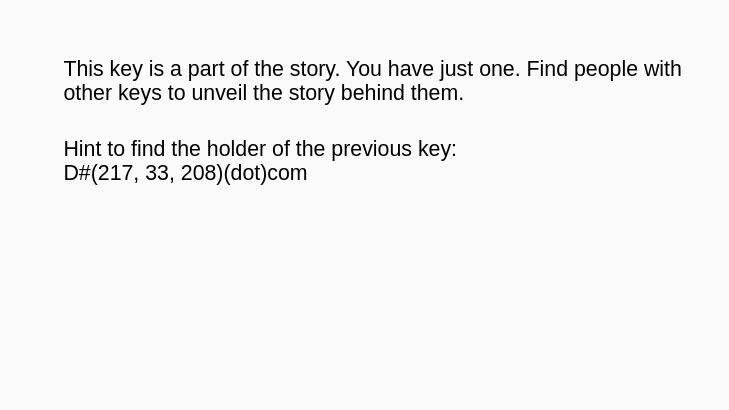
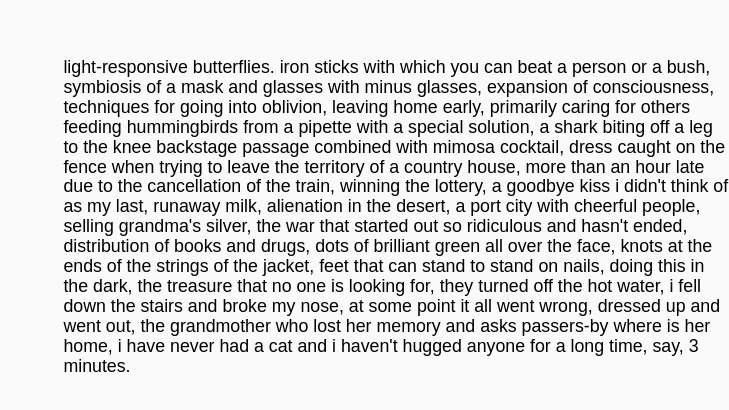
Before and after one commit to katja-ish/witheternalsalutformuseumofthefutureforawhile, a Next.js app: page / in a window 1280 px wide. Shown: the part 102-512 px from the top of the page, without its empty margins (551-1280 px from the left). Built offline with nearby package versions, Linux system fonts and the light colour scheme.

Commit message:
feat: new text

```diff
--- a/components/atoms/typography/P/P.module.css
+++ b/components/atoms/typography/P/P.module.css
@@ -3,9 +3,10 @@
   font-weight: normal;
   font-size: calc(var(--mPx) * 18);
   line-height: 112%;
+  text-transform: lowercase;
 }
 @media screen and (min-width: 429px) {
   .p {
-    font-size: calc(var(--dPx) * 24);
+    font-size: calc(var(--dPx) * 20);
   }
 }
--- a/components/templates/home/HomeMain/Index.jsx
+++ b/components/templates/home/HomeMain/Index.jsx
@@ -7,13 +7,9 @@ const HomeMain = () => {
       <div className={styles.paragraphWrapper}>
         <P
           text={
-            "This key is a part of the story. You have just one. Find people with other keys to unveil the story behind them."
+            "Light-responsive butterflies. Iron sticks with which you can beat a person or a bush, Symbiosis of a mask and glasses with minus glasses, Expansion of consciousness, techniques for going into oblivion, Leaving home early, primarily caring for others Feeding hummingbirds from a pipette with a special solution, A shark biting off a leg to the knee Backstage passage combined with Mimosa cocktail, Dress caught on the fence when trying to leave the territory of a country house, More than an hour late due to the cancellation of the train, Winning the lottery, A goodbye kiss I didn't think of as my last, Runaway milk, Alienation in the desert, A port city with cheerful people, Selling grandma's silver, The war that started out so ridiculous and hasn't ended, Distribution of books and drugs, Dots of brilliant green all over the face, Knots at the ends of the strings of the jacket, Feet that can stand to stand on nails, Doing this in the dark, The treasure that no one is looking for, They turned off the hot water, I fell down the stairs and broke my nose, At some point it all went wrong, Dressed up and went out, The grandmother who lost her memory and asks passers-by where is her home, I have never had a cat and I haven't hugged anyone for a long time, say, 3 minutes."
           }
         />
-      </div>
-      <div className={styles.paragraphWrapper}>
-        <P text={"Hint to find the holder of the previous key:"} />
-        <P text={"D#(217, 33, 208)(dot)com"} />
       </div>
     </div>
   );
```
